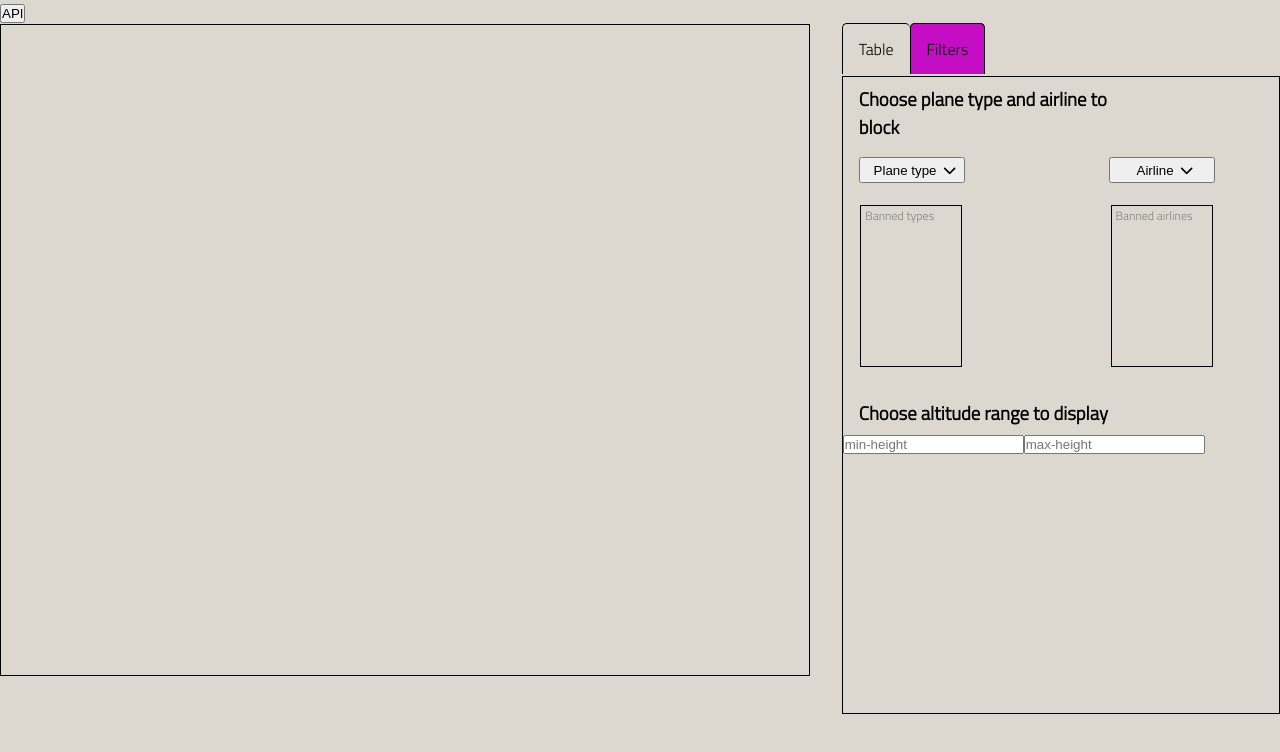
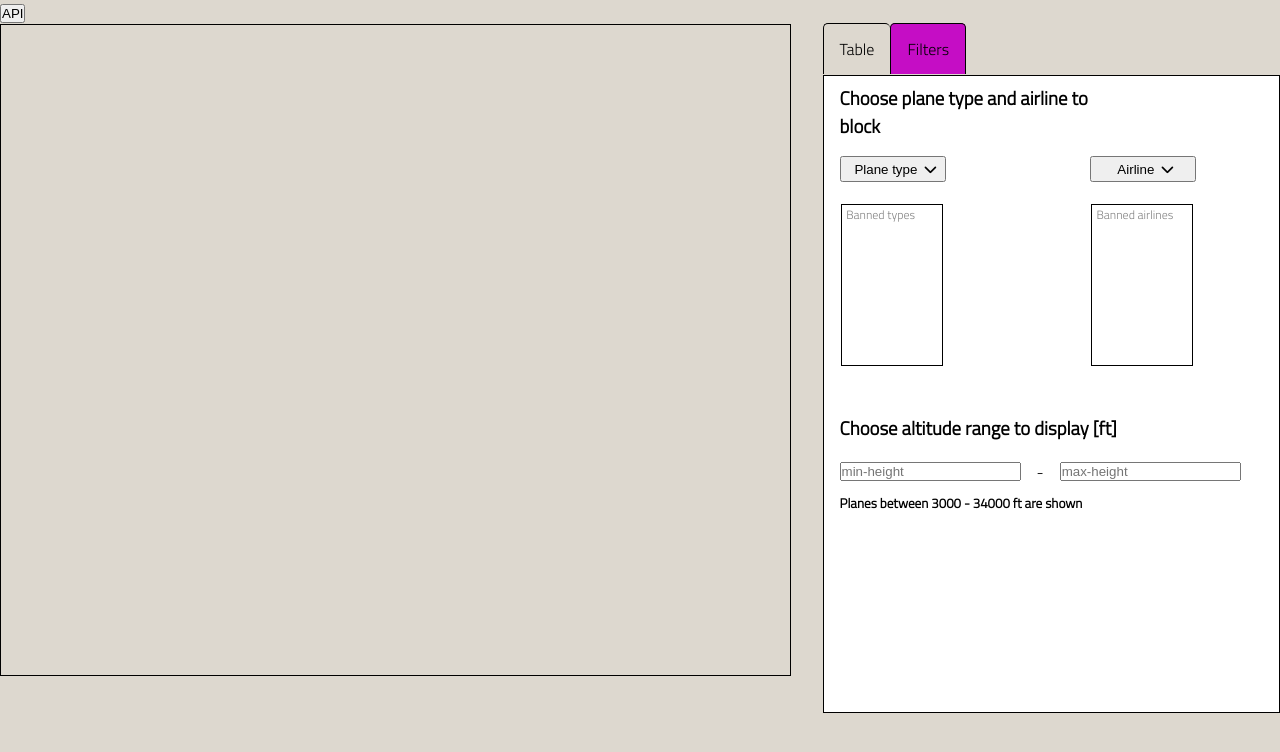
Before and after one commit to PiotrDrajewicz/radar-app, a website with bundled scripts: page public/index.html in a window 1280 px wide. Both pictures are taken after a click on the link "Filters". Built offline with nearby package versions, Linux system fonts and the light colour scheme; no server answers.

Commit message:
table and filters are switching

```diff
--- a/public/dropdown.js
+++ b/public/dropdown.js
@@ -43,7 +43,6 @@ function manageDropdownMenu() {
             if (currentBannedWindow.id === 'banned-airlines-display') {
                 currentBannedWindow.classList.toggle('active-left');
             }
-
         }
         if (!e.target.closest('.dropdown')) {
             // const className = /active-(left|right)/g;
--- a/public/index.html
+++ b/public/index.html
@@ -61,11 +61,13 @@
                     </div>
                 </div>
 
-                <h3 id="altitude-title" class="filters-title">Choose altitude range to display</h3>
+                <h3 id="altitude-title" class="filters-title">Choose altitude range to display [ft]</h3>
                 <div id="altitude-filter">
                     <input type="text" id="min-height" name="min-height" class="input-window" placeholder="min-height">
+                    <p>-</p>
                     <input type="text" id="max-height" name="max-height" class="input-window" placeholder="max-height">
                 </div>
+                <h5 id="altitude-description">Planes between 3000 - 34000 ft are shown</h5>
 
                 <!-- <label for="airline-dropdown" id="airline-dropdown-label">Airline</label>
                 <select name="airline-dropdown" class="input-field" id="airline-dropdown-field"></select> -->
--- a/public/navbar.js
+++ b/public/navbar.js
@@ -4,12 +4,16 @@ function manageNavbar() {
     //navlinks
     const tableLink = document.querySelector('.table-link');
     const filtersLink = document.querySelector('.filters-link');
+    const filtersDiv = document.getElementById('filters-div');
+    const tableDiv = document.getElementById('table-div');
 
     filtersLink.addEventListener('click', () => {
         //show filters window
         if (!filtersLink.classList.contains('nav-link-active')) {
             filtersLink.classList.add('nav-link-active');
             tableLink.classList.remove('nav-link-active');
+            filtersDiv.classList.add('shown');
+            tableDiv.classList.add('hidden');
         }
     });
     tableLink.addEventListener('click', () => {
@@ -17,6 +21,8 @@ function manageNavbar() {
         if (!tableLink.classList.contains('nav-link-active')) {
             tableLink.classList.add('nav-link-active');
             filtersLink.classList.remove('nav-link-active');
+            tableDiv.classList.remove('hidden');
+            filtersDiv.classList.remove('shown');
         }
     });
 }
--- a/public/style.css
+++ b/public/style.css
@@ -103,25 +103,27 @@ body {
 }
 
 #filters-div {
-    /* background-color: rgb(241, 175, 51); */
+    background-color: white;
     border: 1px solid black;
     position: absolute;
-    transform: translateY(52px);
+    transform: translateY(51px);
     /* width: 1fr; */
     /* box-sizing: content-box; */
     /* flex-grow: 1; */
     align-items: stretch;
     height: 79.5%;
     margin-left: 2rem;
+    opacity: 0;
+    transition: opacity 150ms ease-in-out;
+}
+
+#filters-div.shown {
+    opacity: 1;
 }
 
 .filters-title {
     padding: .5rem 1rem;
     padding-right: 10rem;
-}
-
-#altitude-title {
-    margin-top: 13rem;
 }
 
 #dropdowns-div {
@@ -252,11 +254,11 @@ body {
 }
 
 .banned-display.active-right {
-    transform: translateX(100px);
+    transform: translateX(125px);
 }
 
 .banned-display.active-left {
-    transform: translateX(-100px);
+    transform: translateX(-125px);
 }
 
 #banned-airlines-display {
@@ -269,19 +271,39 @@ body {
     padding-left: .25rem;
 }
 
+#altitude-title {
+    margin-top: 14rem;
+}
+
 #altitude-filter {
     display: flex;
+    align-items: center;
+}
+
+.input-window {
+    margin: .75rem 1rem;
+    min-width: 10px;
+}
+
+#altitude-description {
+    padding-left: 1rem;
 }
 
 #table-div {
     transform: translateY(3px);
+    opacity: 1;
+    transition: opacity 150ms ease-in-out;
+    margin-left: 2rem;
+}
+
+#table-div.hidden {
     opacity: 0;
 }
 
 .table-grid {
     display: grid;
     grid-template-columns: repeat(5, 1fr);
-    width: 100%;
+    width: 97.3%;
     margin-right: 10rem;
     /* margin-right: min(5rem, 300%); */
 }
```
